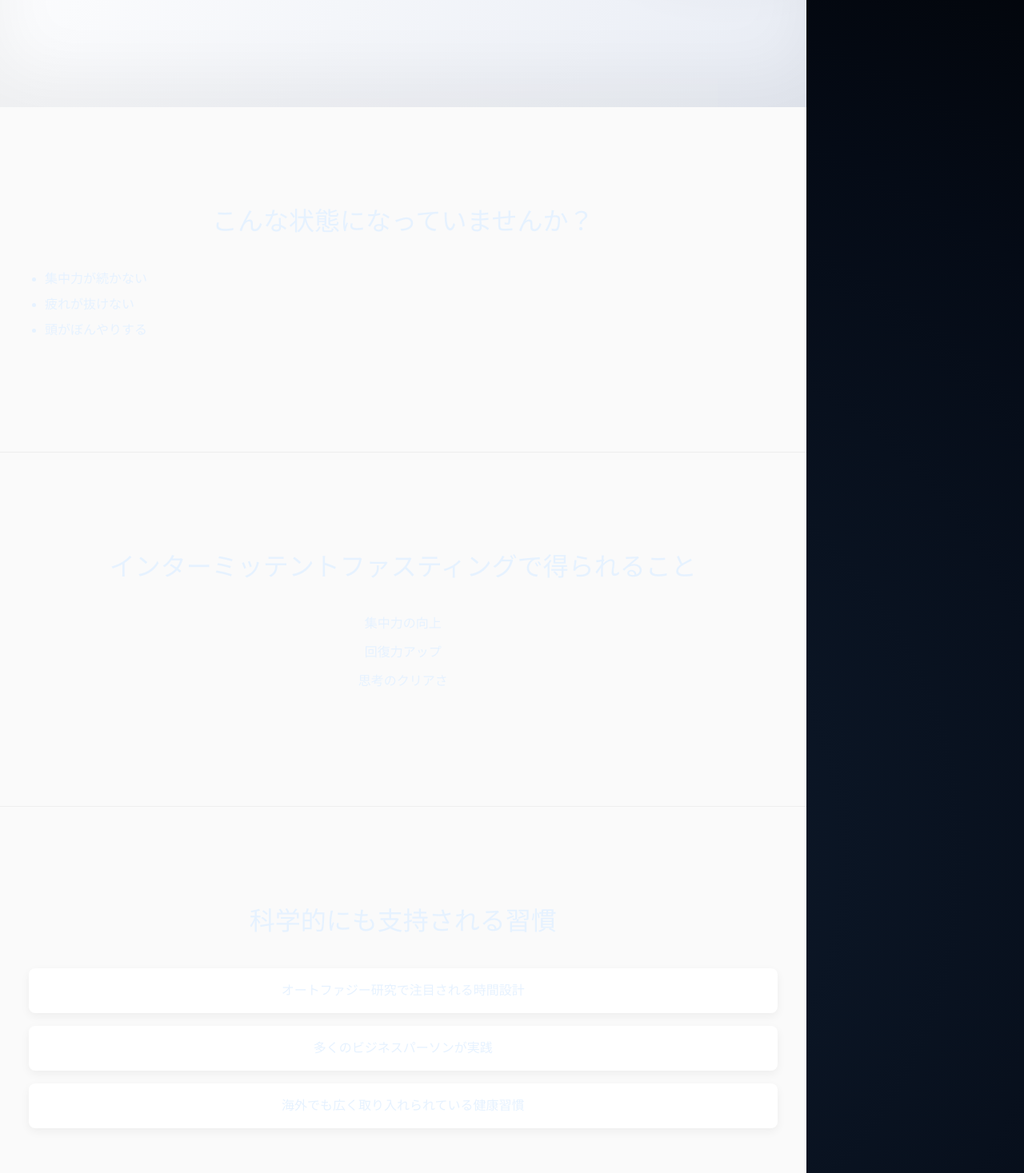
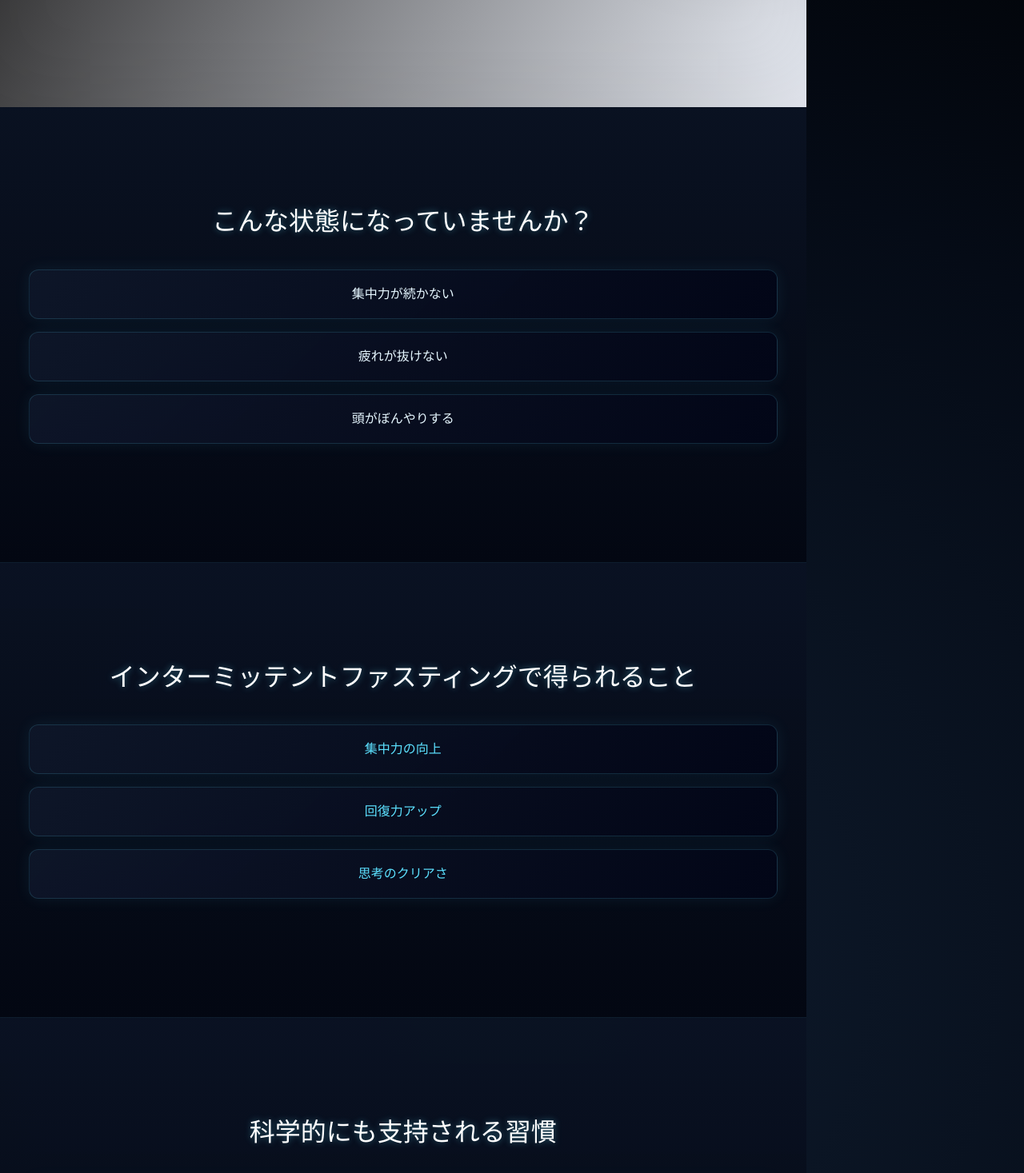
Before and after one commit to UNG-LABEL/if-pwa-app, a React (Vite) app: page / in a window 1280 px wide. Shown: the part 423-1890 px from the top of the page at 80% size. Built offline with nearby package versions, Linux system fonts and the light colour scheme.

Commit message:
Update Hero typography and glow effects

```diff
--- a/src/App.css
+++ b/src/App.css
@@ -314,17 +314,13 @@ transform:scale(1.05) translateY(0);
 .ignite-daily-message{
 
 font-size:18px;
-font-weight:600;
-
-text-align:center;
-
-margin-bottom:12px;
-
-letter-spacing:1px;
-
-color:#e8faff;
-
-text-shadow:
-0 0 6px rgba(0,191,255,0.4);
-
+background: rgba(15, 23, 42, 0.9);
+color: #e6f7ff;
+padding: 12px 18px;
+margin: 12px auto;
+border-radius: 12px;
+border: 1px solid rgba(92, 225, 255, 0.3);
+max-width: 500px;
+text-align: center;
+font-weight: 600;
 }
--- a/src/styles.css
+++ b/src/styles.css
@@ -1,10 +1,3 @@
-body {
-  margin: 0;
-  font-family: -apple-system, BlinkMacSystemFont, "Segoe UI", sans-serif;
-  background: #f9f9f9;
-  color: #111;
-}
-
 section {
   padding: 96px 24px;
   scroll-margin-top: 80px;
@@ -28,7 +21,7 @@ section {
 
 .hero {
   position: relative;
-  background: linear-gradient(120deg, #ffffff 0%, #e9edf5 100%);
+  background: linear-gradient(120deg, #1a1919 0%, #e9edf5 100%);
   padding: 120px 20px;
   overflow: hidden;
   box-shadow: inset 0 -40px 80px rgba(0,0,0,0.05);
@@ -48,8 +41,13 @@ section {
 
 
 .section-light {
-  background: #fafafa;
-  border-bottom: 1px solid #eee;
+  background: linear-gradient(
+    180deg,
+    rgba(10,18,34,0.98),
+    rgba(3,7,18,1)
+  );
+  border-bottom:
+    1px solid rgba(92,225,255,0.05);
 }
 
 .section-dark {
@@ -75,13 +73,16 @@ section {
 
 
 h1 {
-  font-size: 30px;
+  font-size: 40px;
   margin-bottom: 16px;
 }
 
 h2 {
   font-size: 28px;
-  margin-bottom: 16px;
+  color: #ffffff;
+  text-shadow:
+    0 0 8px rgba(92,225,255,0.4);
+  margin-bottom: 24px;
 }
 
 p {
@@ -90,13 +91,24 @@ p {
 }
 
 .problem-list {
-  list-style: disc;
-  padding-left: 20px;
-  text-align: left;
+  list-style: none;
+  padding: 0;
 }
 
 .problem-list li {
-  margin-bottom: 8px;
+  margin-bottom: 16px;
+  padding: 18px;
+  background: linear-gradient(
+    135deg,
+    rgba(15,23,42,0.9),
+    rgba(2,6,23,0.95)
+  );
+  border: 1px solid rgba(92,225,255,0.15);
+  border-radius: 12px;
+  color: #e6f7ff;
+  box-shadow:
+    0 0 20px rgba(92,225,255,0.08);
+  transition: all 0.3s ease;
 }
 
 .benefits-list {
@@ -105,8 +117,19 @@ p {
 }
 
 .benefits-list li {
-  margin-bottom: 12px;
-  font-weight: bold;
+  margin-bottom: 16px;
+  padding: 18px;
+  background: linear-gradient(
+    135deg,
+    rgba(15,23,42,0.9),
+    rgba(2,6,23,0.95)
+  );
+  border: 1px solid rgba(92,225,255,0.15);
+  border-radius: 12px;
+  color: #5ce1ff;
+  font-weight: 700;
+  box-shadow:
+    0 0 20px rgba(92,225,255,0.08);
 }
 
 .modal-overlay {
@@ -139,8 +162,12 @@ p {
   font-weight: 700;
   line-height: 1.3;
   letter-spacing: 0.02em;
-  text-shadow: 0 10px 30px rgba(0,0,0,0.12);
+  color: #44c0fa;
+  text-shadow:
+    0 0 10px rgba(190,215,255,0.7),
+    0 0 20px rgba(0,250,255,0.3);
   word-break: break-word;
+
 }
 
 
@@ -156,11 +183,31 @@ p {
 
 .trust-list li {
   margin-bottom: 16px;
-  padding: 16px;
-  background: white;
-  border-radius: 8px;
-  box-shadow: 0 4px 12px rgba(0,0,0,0.05);
+  padding: 18px;
+  background: linear-gradient(
+    135deg,
+    rgba(15,23,42,0.9),
+    rgba(2,6,23,0.95)
+  );
+  border: 1px solid rgba(92,225,255,0.15);
+  border-radius: 12px;
+  color: #e6f7ff;
+  box-shadow:
+    0 0 20px rgba(92,225,255,0.08);
 }
+
+
+
+
+.problem-list li:hover,
+.benefits-list li:hover,
+.trust-list li:hover {
+  transform: translateY(-2px);
+  border-color: rgba(92,225,255,0.4);
+  box-shadow:
+    0 0 25px rgba(92,225,255,0.18);
+}
+
 .cta-button {
   padding: 18px 40px;
   font-size: 18px;
```
